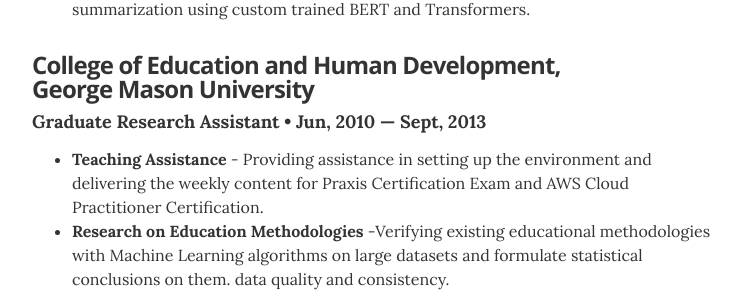
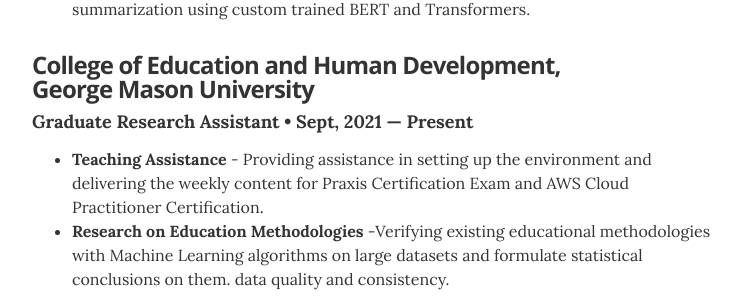
Before and after one commit to rsradhakrishnan/radha-resume, a Jekyll site: the page built from index.html, in a window 1280 px wide and 900 px high, scrolled down 950 px. Shown: the part 150-455 px from the top of the window, without its empty margins (268-1011 px from the left). Built offline with Jekyll 4.4.1, drawn with Linux system fonts in a browser that asks for light colours.

Commit message:
Update experience.yml
changes in the dates

```diff
--- a/_data/experience.yml
+++ b/_data/experience.yml
@@ -13,7 +13,7 @@
 
 - company: College of Education and Human Development, <br> George Mason University
   position: Graduate Research Assistant
-  duration:  Jun, 2010 &mdash; Sept, 2013
+  duration:  Sept, 2021 &mdash; Present
   summary: <ul class="resume-item-list"><li><b> Teaching Assistance </b> -   Providing assistance in setting up the environment and delivering the weekly content for
             Praxis Certification Exam and AWS Cloud Practitioner Certification. </li>
             <li><b>Research on Education Methodologies</b> -Verifying existing educational methodologies with Machine
```
